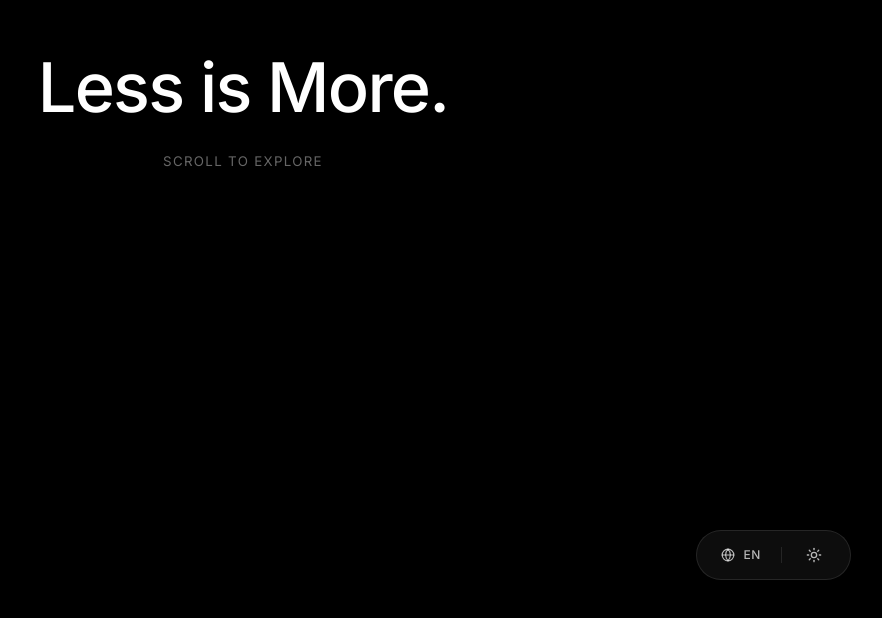
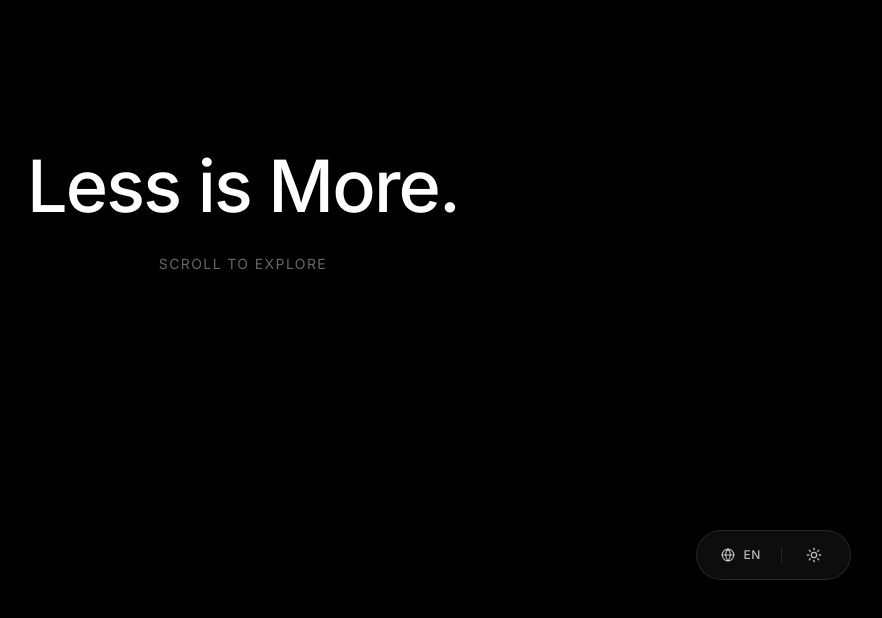
Before and after one commit to YadOwO/yado_run, a React (Vite) app: page / in a window 1280 px wide. Shown: the part 188-806 px from the top of the page, without its empty margins (397-1279 px from the left). Built offline with nearby package versions, Linux system fonts and the light colour scheme.

Commit message:
refactor: 重构滚动交互,从滚动进度动画切换为CSS Snap滚动

```diff
--- a/index.html
+++ b/index.html
@@ -36,7 +36,17 @@
       body {
         overscroll-behavior-y: none; /* Prevent bounce on Mac */
       }
-      /* Hide scrollbar for cleaner aesthetic but allow scrolling */
+      /* Hide scrollbar for Chrome, Safari and Opera */
+      .no-scrollbar::-webkit-scrollbar {
+          display: none;
+      }
+      /* Hide scrollbar for IE, Edge and Firefox */
+      .no-scrollbar {
+          -ms-overflow-style: none;  /* IE and Edge */
+          scrollbar-width: none;  /* Firefox */
+      }
+
+      /* Keep existing body scrollbar hiding just in case */
       ::-webkit-scrollbar {
         width: 0px;
         background: transparent;
--- a/src/App.tsx
+++ b/src/App.tsx
@@ -1,5 +1,5 @@
-import React, { useRef, useState } from 'react';
-import { useScroll, AnimatePresence } from 'framer-motion';
+import React, { useState } from 'react';
+import { AnimatePresence } from 'framer-motion';
 import { ThemeProvider } from '@/contexts/ThemeContext';
 import { LanguageProvider } from '@/contexts/LanguageContext';
 import PersistentPill from '@/components/ui/PersistentPill';
@@ -10,14 +10,7 @@ import ArchitectureSection from '@/components/layout/ArchitectureSection';
 import { ViewState } from '@/types';
 
 const MainLayout: React.FC = () => {
-  const containerRef = useRef<HTMLDivElement>(null);
   const [currentView, setCurrentView] = useState<ViewState>('home');
-
-  // Hook into the scroll progress of the main container
-  const { scrollYProgress } = useScroll({
-    target: containerRef,
-    offset: ["start start", "end end"]
-  });
 
   const handleNavigate = (view: ViewState) => {
     setCurrentView(view);
@@ -28,18 +21,8 @@ const MainLayout: React.FC = () => {
   };
 
   return (
-    // This container defines the total scrollable height.
-    // 250vh allows for a comfortable scroll distance to transition between phases.
-    <div ref={containerRef} className="relative h-[250vh] w-full">
-
-      {/* Sticky Viewport: The content stays fixed while we scroll through the empty height */}
-      <div className="sticky top-0 left-0 w-full h-screen overflow-hidden">
-
-        {/* Phase 1: Intro Quote */}
-        <IntroSection scrollYProgress={scrollYProgress} />
-
-        {/* Phase 2: Menu List */}
-        <MenuSection scrollYProgress={scrollYProgress} onNavigate={handleNavigate} />
+    // The main container becomes the scrollable snapping element
+    <div className="h-screen w-full overflow-y-auto snap-y snap-mandatory scroll-smooth no-scrollbar">
 
       {/* Overlays / Sub-pages */}
       <AnimatePresence>
@@ -52,11 +35,19 @@ const MainLayout: React.FC = () => {
       </AnimatePresence>
 
       {/* Phase 3: Persistent UI (Always on top) */}
-        <div className="relative z-[100]">
+      <div className="fixed z-[100] bottom-0 right-0">
         <PersistentPill />
       </div>
 
-      </div>
+      {/* Phase 1: Intro Section */}
+      <section className="min-h-screen w-full snap-start flex flex-col items-center justify-center relative">
+        <IntroSection />
+      </section>
+
+      {/* Phase 2: Menu Section */}
+      <section className="min-h-screen w-full snap-start flex flex-col items-center justify-center relative bg-off-white dark:bg-black">
+        <MenuSection onNavigate={handleNavigate} />
+      </section>
 
     </div>
   );
--- a/src/components/layout/IntroSection.tsx
+++ b/src/components/layout/IntroSection.tsx
@@ -1,65 +1,12 @@
 import React from "react";
-import { motion, useTransform, MotionValue, animate } from "framer-motion";
+import { motion } from "framer-motion";
 import { useTranslation } from "react-i18next";
 
-interface IntroSectionProps {
-  scrollYProgress: MotionValue<number>;
-}
-
-const IntroSection: React.FC<IntroSectionProps> = ({ scrollYProgress }) => {
+const IntroSection: React.FC = () => {
   const { t } = useTranslation();
 
-  // Phase 1 transforms: Fade out and move up as user scrolls
-  const opacity = useTransform(scrollYProgress, [0, 0.35], [1, 0]);
-  const y = useTransform(scrollYProgress, [0, 0.35], [0, -100]);
-  const blur = useTransform(scrollYProgress, [0, 0.35], [0, 20]);
-  const scale = useTransform(scrollYProgress, [0, 0.35], [1, 0.95]);
-
-  /**
-   * 滚动到底部 - 架构师优化版
-   * 1. 精确计算最大滚动距离，防止数值溢出
-   * 2. 增加 restDelta 提前结束动画，消除“余震”
-   * 3. 监听用户交互，实现“手动优先”逻辑
-   */
-  const handleScrollToBottom = () => {
-    // 计算浏览器实际能滚动的最大上限
-    const maxScroll =
-      document.documentElement.scrollHeight - window.innerHeight;
-    const currentScroll = window.scrollY;
-
-    // 如果已经基本到底（预留 2px 误差），则不再执行
-    if (currentScroll >= maxScroll - 2) return;
-
-    // 开启物理引擎动画
-    const controls = animate(currentScroll, maxScroll, {
-      type: "spring",
-      stiffness: 30, // 柔和的起步拉力
-      damping: 25, // 足够的阻尼感
-      mass: 1.5, // 厚重的物理质量
-      restDelta: 1, // 关键：距离目标 1px 时立即停止，防止阻塞反向滚动
-      onUpdate: (latest) => window.scrollTo(0, latest),
-    });
-
-    // --- 用户干预即停逻辑 ---
-    const stopAnimation = () => {
-      controls.stop();
-      // 停止后移除监听，节省性能
-      window.removeEventListener("wheel", stopAnimation);
-      window.removeEventListener("touchstart", stopAnimation);
-      window.removeEventListener("keydown", stopAnimation);
-    };
-
-    // 监听滚轮、触摸、键盘操作，一旦用户介入，立即交还控制权
-    window.addEventListener("wheel", stopAnimation, { passive: true });
-    window.addEventListener("touchstart", stopAnimation, { passive: true });
-    window.addEventListener("keydown", stopAnimation, { passive: true });
-  };
-
   return (
-    <motion.div
-      style={{ opacity, y, filter: `blur(${blur}px)`, scale }}
-      className="absolute inset-0 flex flex-col items-center justify-center p-8 pointer-events-none"
-    >
+    <div className="absolute inset-0 flex flex-col items-center justify-center p-8">
       <div className="max-w-4xl text-center">
         <motion.h1
           initial={{ opacity: 0, y: 20 }}
@@ -84,13 +31,12 @@ const IntroSection: React.FC<IntroSectionProps> = ({ scrollYProgress }) => {
             whileHover: { delay: 0, duration: 0.2 },
             whileTap: { delay: 0, duration: 0.1 },
           }}
-          onClick={handleScrollToBottom}
-          className="mt-8 text-sm uppercase tracking-widest text-black/40 dark:text-white/40 cursor-pointer pointer-events-auto transition-colors hover:text-black dark:hover:text-white"
+          className="mt-8 text-sm uppercase tracking-widest text-black/40 dark:text-white/40 cursor-pointer transition-colors hover:text-black dark:hover:text-white"
         >
           {t("scrollLabel")}
         </motion.div>
       </div>
-    </motion.div>
+    </div>
   );
 };
 
--- a/src/components/layout/MenuSection.tsx
+++ b/src/components/layout/MenuSection.tsx
@@ -1,30 +1,18 @@
 import React from 'react';
-import { motion, useTransform, MotionValue } from 'framer-motion';
+import { motion } from 'framer-motion';
 import { ArrowRight } from 'lucide-react';
 import { useTranslation } from 'react-i18next';
 import { ViewState } from '@/types';
 
 interface MenuSectionProps {
-  scrollYProgress: MotionValue<number>;
   onNavigate: (view: ViewState) => void;
 }
 
-const MenuSection: React.FC<MenuSectionProps> = ({ scrollYProgress, onNavigate }) => {
-  const { t } = useTranslation();
-
+const MenuSection: React.FC<MenuSectionProps> = ({ onNavigate }) => {
   const menuKeys: ViewState[] = ['profile', 'arch', 'play'];
 
-  // Phase 2 transforms: Stagger in from bottom as intro fades out
-  // Starts appearing around 0.25 progress, fully visible by 0.6
-  const containerOpacity = useTransform(scrollYProgress, [0.25, 0.5], [0, 1]);
-  const containerY = useTransform(scrollYProgress, [0.2, 0.6], ["20%", "0%"]);
-  const pointerEvents = useTransform(scrollYProgress, (pos: number) => pos > 0.4 ? 'auto' : 'none');
-
   return (
-    <motion.div
-      style={{ opacity: containerOpacity, y: containerY, pointerEvents }}
-      className="absolute inset-0 flex flex-col items-center justify-center p-8 z-10"
-    >
+    <div className="absolute inset-0 flex flex-col items-center justify-center p-8 z-10 w-full h-full">
       <div className="w-full max-w-5xl">
         <ul className="flex flex-col space-y-12 md:space-y-16">
           {menuKeys.map((key, index) => (
@@ -32,30 +20,21 @@ const MenuSection: React.FC<MenuSectionProps> = ({ scrollYProgress, onNavigate }
               key={key}
               id={key}
               index={index}
-              scrollYProgress={scrollYProgress}
               onNavigate={onNavigate}
             />
           ))}
         </ul>
       </div>
-    </motion.div>
+    </div>
   );
 };
 
 const MenuRow: React.FC<{
   id: ViewState;
   index: number;
-  scrollYProgress: MotionValue<number>;
   onNavigate: (view: ViewState) => void;
-}> = ({ id, index, scrollYProgress, onNavigate }) => {
+}> = ({ id, index, onNavigate }) => {
     const { t } = useTranslation();
-    // Individual parallax/stagger effect for each row based on scroll
-    // Each item enters slightly later than the previous
-    const startOffset = 0.3 + (index * 0.1);
-    const endOffset = 0.6 + (index * 0.1);
-
-    const y = useTransform(scrollYProgress, [startOffset, endOffset], [100, 0]);
-    const opacity = useTransform(scrollYProgress, [startOffset, endOffset], [0, 1]);
 
     const number = t(`menu.${id}.number`);
     const title = t(`menu.${id}.title`);
@@ -63,7 +42,10 @@ const MenuRow: React.FC<{
 
     return (
         <motion.li
-            style={{ y, opacity }}
+            initial={{ opacity: 0, y: 50 }}
+            whileInView={{ opacity: 1, y: 0 }}
+            viewport={{ once: false, margin: "-100px" }}
+            transition={{ duration: 0.6, delay: index * 0.1, ease: [0.22, 1, 0.36, 1] }}
             className="group relative cursor-pointer"
             onClick={() => onNavigate(id)}
         >
```
Lines whose indentation alone changed are shown as unchanged.
